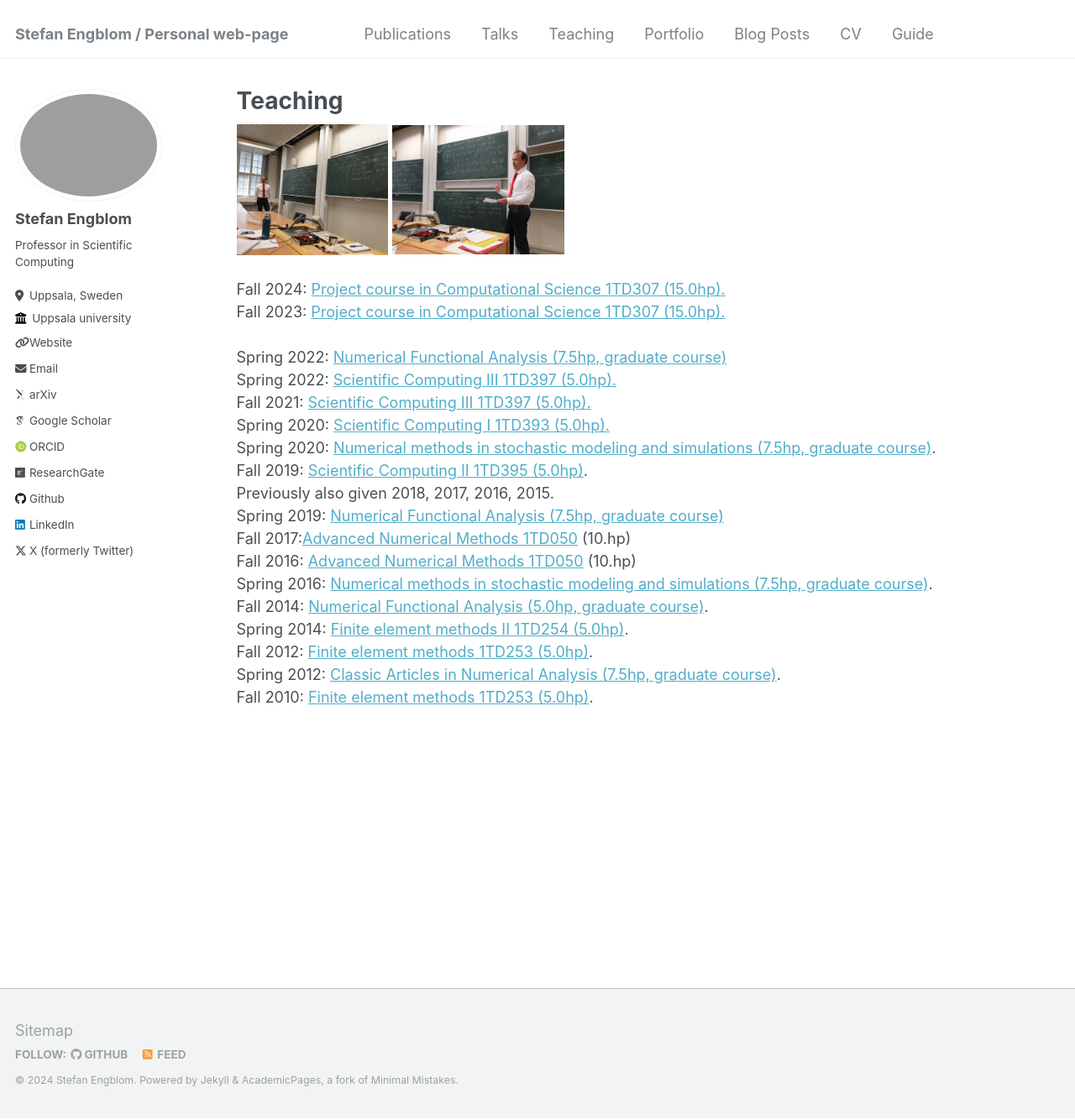
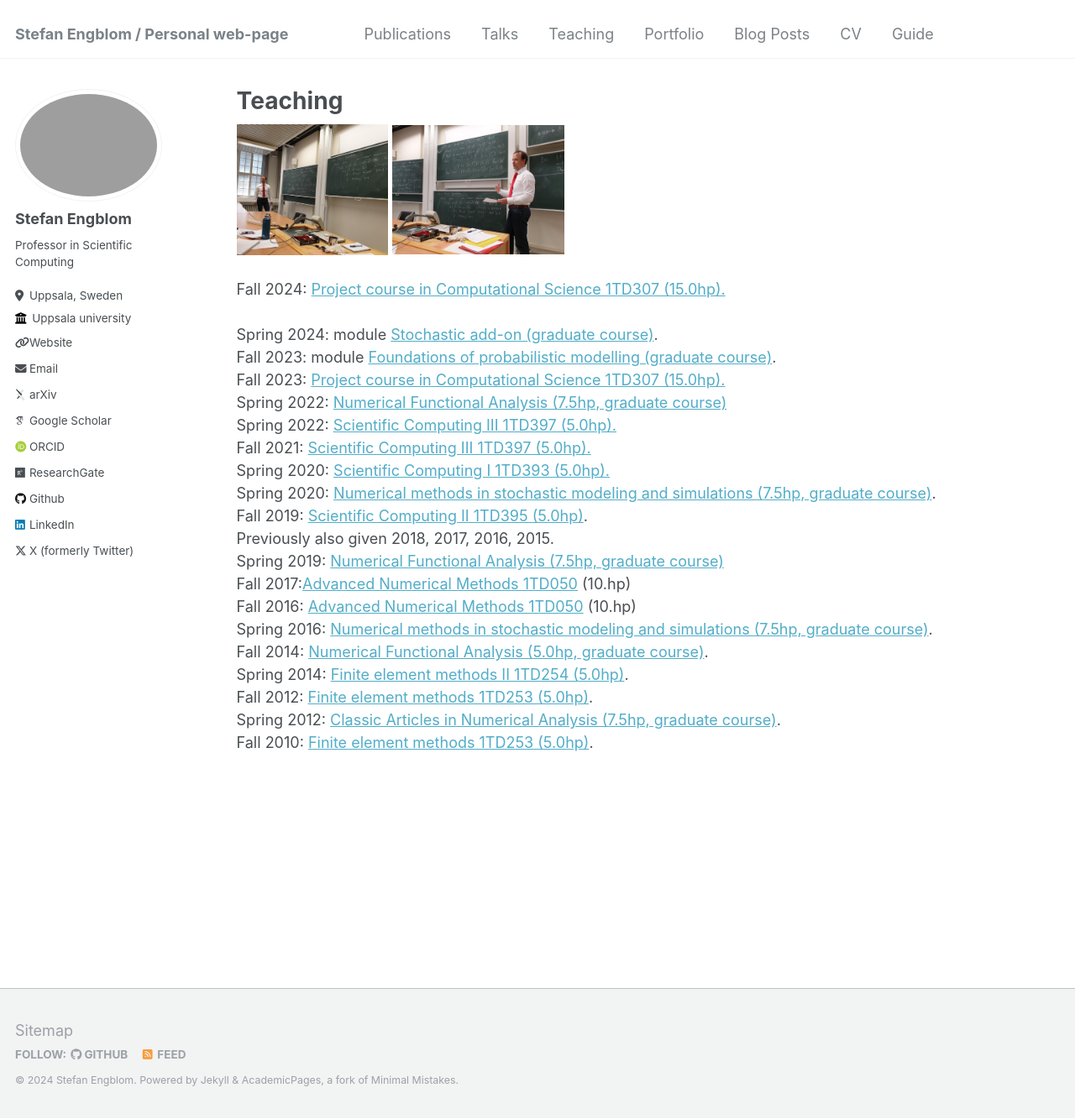
Before and after one commit to stefanengblom/stefanengblom.github.io, a Jekyll site: the page built from _pages/teaching.html, in a window 1280 px wide and 1333 px high. Shown: the whole window at 84% size. Built offline with Jekyll 4.4.1, drawn with Linux system fonts in a browser that asks for light colours; some web fonts are replaced.

Commit message:
improved courses

```diff
--- a/_pages/teaching.html
+++ b/_pages/teaching.html
@@ -15,11 +15,17 @@ title="Photo: Robin Eriksson" border=2>
 
 Fall 2024: <a
 href="https://uppsala.instructure.com/courses/96376">Project course in
-Computational Science 1TD307 (15.0hp).</a><br>
+Computational Science 1TD307 (15.0hp).</a><br><br>
+
+Spring 2024: module <a
+href="https://uppsala.instructure.com/courses/92855">Stochastic
+add-on (graduate course)</a>.<br>
+Fall 2023: module <a
+href="https://uppsala.instructure.com/courses/87104">Foundations of
+probabilistic modelling (graduate course)</a>.<br>
 Fall 2023: <a
 href="https://uppsala.instructure.com/courses/89153">Project course in
-Computational Science 1TD307 (15.0hp).</a><br><br>
-
+Computational Science 1TD307 (15.0hp).</a><br>
 Spring 2022: <a href="http://www.it.uu.se/education/phd_studies/phd_courses/NumFunkAnalysis">Numerical Functional Analysis (7.5hp, graduate
 course)</a><br>
 Spring 2022: <a href="https://uppsala.instructure.com/courses/45208">Scientific Computing III 1TD397 (5.0hp).</a><br>
```
Also changed, not shown: _pages/about.md (+2 -1 lines).
